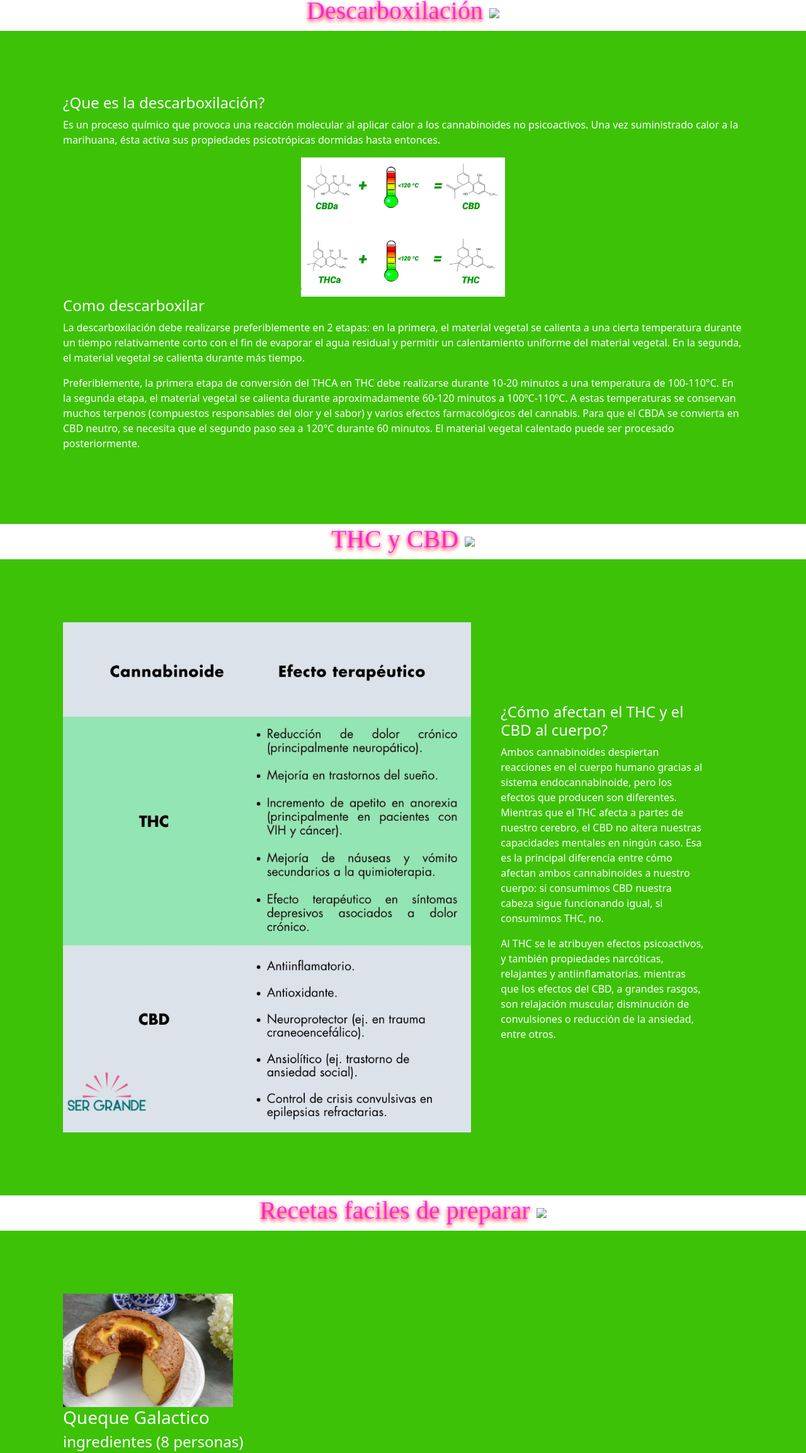
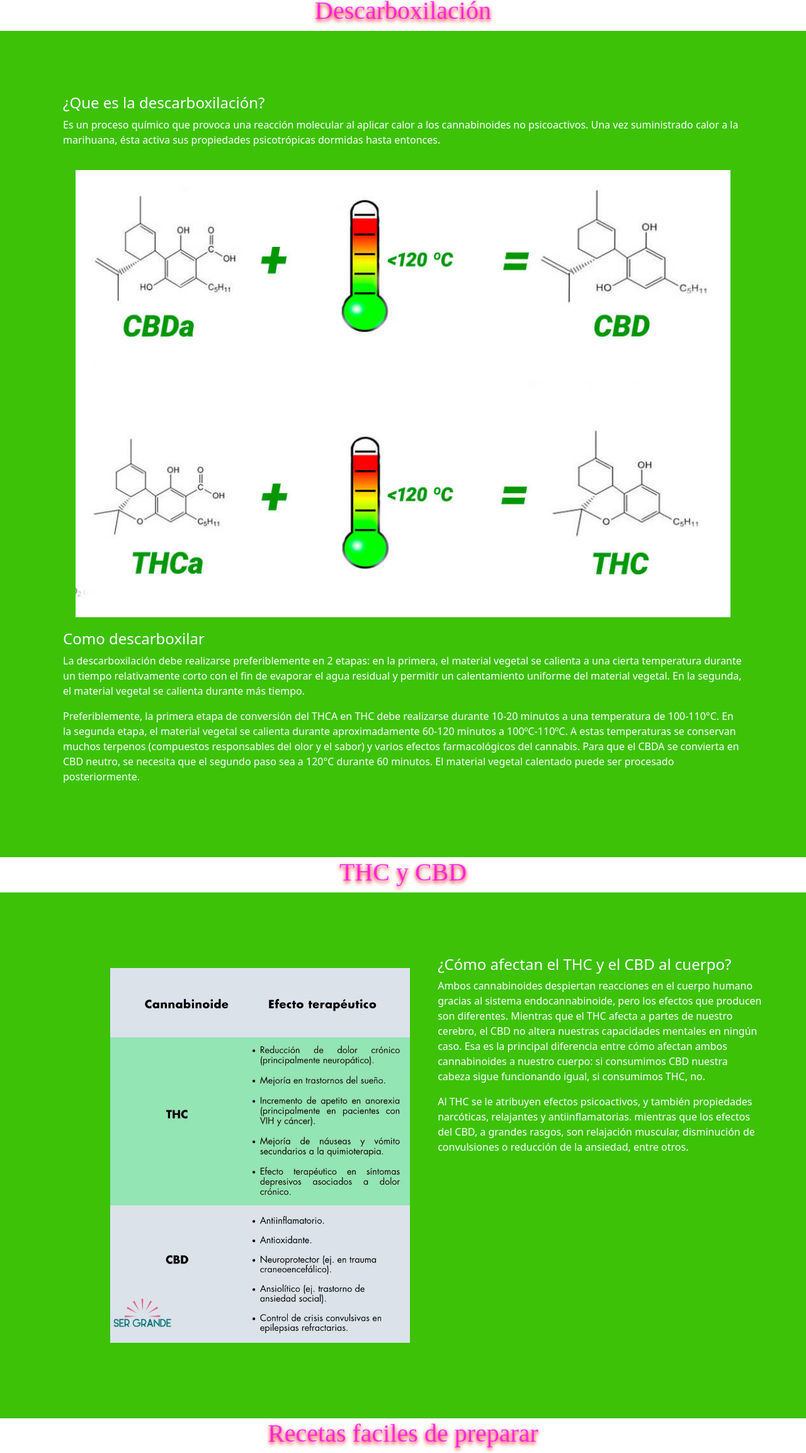
Before and after one commit to Marcianitas/Informacion, a plain HTML site: page index.html in a window 1280 px wide. Shown: the part 38-2345 px from the top of the page at 63% size. Drawn offline with nearby package versions, Linux system fonts and the light colour scheme.

Commit message:
arreglos

```diff
--- a/assets/css/style.css
+++ b/assets/css/style.css
@@ -21,7 +21,8 @@
     color: rgba(255, 0, 242, 0.76);
     }
     #descarbox img{
-        width: 5%;
+        width: 100%;
+        padding: 20px;
     }
 #thc_cbd {
     background-position:center;
@@ -34,7 +35,8 @@
     color: rgba(255, 0, 242, 0.76);
     }
     #thc_cbd img{
-        width: 5%;
+        width: 100%;
+        padding: 20px;
     }
 #recetas {
     background-position:center;
@@ -47,18 +49,21 @@
     color: rgba(255, 0, 242, 0.76);
     }
     #recetas img{
-        width: 5%;
+        width: 100%;
+        padding: 20px;
     }
 #descarboxilar img{
-    width: 30%;
+    width: 100%;
+    padding: 20px;
     margin: auto;
     display: block;
 }
 .thc img{
-    width: 60%;
+    width: 100%;
+    padding: 20px;
 }
 .thc .texto {
-    width: 30%;
+    width: 100%;
     margin-left: 4%;
     }
     .thc img, .texto {
--- a/index.html
+++ b/index.html
@@ -13,7 +13,7 @@
 </head>
 <body>
     <div>
-        <nav class="nav nav-tabs navbar-light bg-light " id="indice" >
+        <nav class="nav nav-tabs navbar-light bg-light " id="indice">
          <div class="container-fluid" id="div_ind">
             <a class="navbar-brand" href="#">
                 <img src="assets/img/marcis/logo_marci2_sf.png" alt="" width="30" height="24" class="d-inline-block align-text-top">
@@ -30,7 +30,7 @@
          </nav>
    </div>
       <div>
-           <nav class="nav fixed-top nav-tabs navbar-light bg-light " id="indice" >
+           <nav class="nav fixed-top nav-tabs navbar-light bg-light " id="indice">
                 <div class="container-fluid" id="div_ind">
                     <a class="navbar-brand" href="#">
                         <img src="assets/img/marcis/logo_marci2_sf.png" alt="" width="30" height="24" class="d-inline-block align-text-top">
@@ -49,17 +49,22 @@
                 <!-- Descarboxilacion -->
         <div>
                 <header id="descarbox">
-                    <h3>Descarboxilación  <img id="marcianitas" src="../marcianitas/assets/img/marcis/baby_sf.png"/></h3>
+                    <h3>Descarboxilación <!-- <img id="marcianitas" src="../marcianitas/assets/img/marcis/baby.png"/>--></h3>
                     </header>
                     <section id="descarboxilar">
-                        <div class="texto">
+                        <div class="texto row">
+                            <div class="col-12">
                         <h4>¿Que es la descarboxilación?</h4>
                         <p>
                             Es un proceso químico que provoca una reacción molecular al aplicar calor
                             a los cannabinoides no psicoactivos.
                             Una vez suministrado calor a la marihuana, ésta activa sus propiedades psicotrópicas dormidas hasta entonces.
                         </p>
-                        <img src="assets/img/formula-descarboxilacion-1-1.jpg" /> <!-- imagen descarboxilacion -->
+                            </div>
+                        <div class="col-12">
+                        <img src="assets/img/formula-descarboxilacion-1-1.jpg"> <!-- imagen descarboxilacion -->
+                        </div>
+                        <div class="col-12">
                         <h4>Como descarboxilar</h4>
                             <p>
                                 La descarboxilación debe realizarse preferiblemente en 2 etapas:
@@ -79,15 +84,19 @@
                                 El material vegetal calentado puede ser procesado posteriormente.
                             </p>
                         </div>
+                        </div>
                         </section>
 
                         <!-- CBD y THC  -->
                 <header id="thc_cbd">
-                    <h3>THC y CBD   <img id="marcianitas" src="../marcianitas/assets/img/marcis/dos_sf.png"/></h3>
+                    <h3>THC y CBD  <!--<img id="marcianitas" src="../marcianitas/assets/img/marcis/dos.png"/>--></h3>
                     </header>
                     <section class="thc">
-                        <img src="assets/img/cbd-thc-marihuana-cannabis.jpg" /> <!-- imagen queque -->
-                        <div class="texto">
+                        <div class="texto row">
+                            <div class="col-12 col-sm-6">
+                        <img src="assets/img/cbd-thc-marihuana-cannabis.jpg"> <!-- imagen thc-cbd -->
+                            </div>
+                        <div class="col-12 col-sm-6">
                         <h4>¿Cómo afectan el THC y el CBD al cuerpo?</h4>
                         <p>
                             Ambos cannabinoides despiertan reacciones en el cuerpo
@@ -105,14 +114,15 @@
                             disminución de convulsiones o reducción de la ansiedad, entre otros.
                         </p>
                         </div>
+                        </div>
                         </section>
 
                         <!-- recetas faciles -->
                 <header id="recetas">
-                    <h3>Recetas faciles de preparar   <img id="marcianitas" src="../marcianitas/assets/img/marcis/mundo_sf.png"/></h3>
+                    <h3>Recetas faciles de preparar  <!-- <img id="marcianitas" src="../marcianitas/assets/img/marcis/mundo.png"/>--></h3>
                     </header>
                     <section class="receta" id="queque">
-                        <img src="assets/img/comidas/queque.jpg" /> <!-- imagen queque -->
+                        <img src="assets/img/comidas/queque.jpg"> <!-- imagen queque -->
                         <div class="texto">
                             <h3>Queque Galactico</h3>
                             <h4>ingredientes (8 personas)</h4>
@@ -142,7 +152,7 @@
                         </div>
                         </section>
                     <section class="receta" id="galleta">
-                        <img src="assets/img/comidas/galletas_faciles_y_rapidas.jpg" /> <!-- imagen galletas -->
+                        <img src="assets/img/comidas/galletas_faciles_y_rapidas.jpg"> <!-- imagen galletas -->
                         <div class="texto">
                             <h3>Galletas Marcianas</h3>
                             <h4>ingredientes (12 personas)</h4>
@@ -176,7 +186,7 @@
                         </div>
                         </section>
                     <section class="receta" id="ensalada">
-                        <img src="assets/img/comidas/cuscus.jpg" /> <!-- imagen ensalada -->
+                        <img src="assets/img/comidas/cuscus.jpg"> <!-- imagen ensalada -->
                         <div class="texto">
                             <h3>Ensalada de cuscús Espacial</h3>
                             <h4>ingredientes (2 personas)</h4>
@@ -226,9 +236,10 @@
                         -->
 
     <footer>
-       <h4><img src="../marcianitas/assets/img/marcis/logo.jpg"/>   Las Marcianitas   <img src="../marcianitas/assets/img/marcis/logo.jpg"/></h4>
-     </footer>
+       <h4><!--<img src="../marcianitas/assets/img/marcis/logo.jpg"/> -->  Las Marcianitas <!--  <img src="../marcianitas/assets/img/marcis/logo.jpg"/></h4>-->
+     </h4></footer>
 
      <script src="https://cdn.jsdelivr.net/npm/bootstrap@5.0.2/dist/js/bootstrap.bundle.min.js" integrity="sha384-MrcW6ZMFYlzcLA8Nl+NtUVF0sA7MsXsP1UyJoMp4YLEuNSfAP+JcXn/tWtIaxVXM" crossorigin="anonymous"></script>
-</body>
+
+</div></body>
 </html>
```
